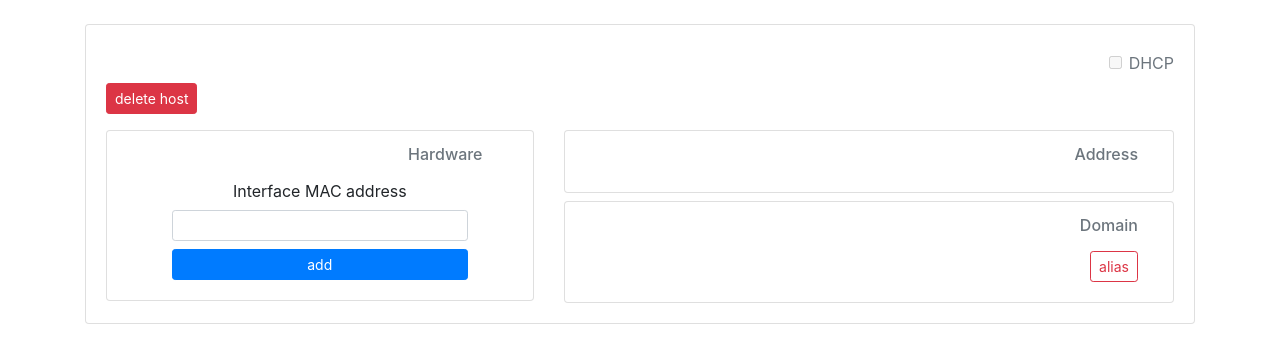
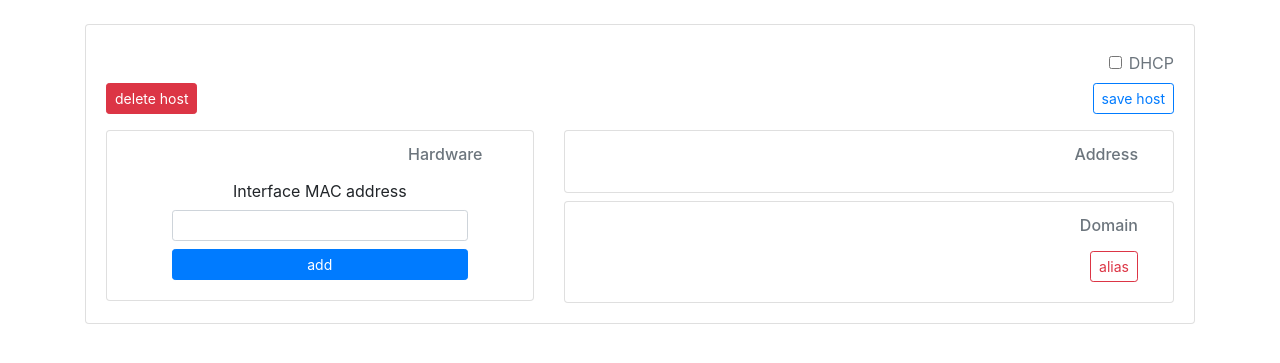
Before and after one commit to guillaume-philippon/slam-v2, a Django app: a page that uses slam/slam_host/templates/host/host.html in a window 1280 px wide. Shown: the part 56-419 px from the top of the page. Run offline with Django 3.2, Linux system fonts and the light colour scheme; the visitor is signed in with stand-in values (Sample User, id 1); data that the repository does not hold is empty; some libraries are stand-ins or nearby versions.

Commit message:
Add swap dhcp flag option

```diff
--- a/slam/slam_host/models.py
+++ b/slam/slam_host/models.py
@@ -11,6 +11,8 @@ This module provide a Host model and all associated method.
 # As we use django models.Model, pylint fail to find objects method. We must disable pylint
 # test E1101 (no-member)
 # pylint: disable=E1101
+from distutils.util import strtobool
+
 from django.db import models
 from django.core.exceptions import ValidationError, ObjectDoesNotExist
 from django.db.utils import IntegrityError
@@ -234,7 +236,7 @@ class Host(models.Model):
                 domain_entry = Domain.objects.get(name=dns_entry['domain'])
                 host.dns_entry = DomainEntry.objects.get(name=dns_entry['ns'], domain=domain_entry)
             if dhcp is not None:  # If we want to update DHCP flag
-                host.dhcp = dhcp
+                host.dhcp = strtobool(dhcp)
             try:  # We check the validity of the object
                 host.full_clean()
             except ValidationError as err:
--- a/slam/slam_host/static/host/host.js
+++ b/slam/slam_host/static/host/host.js
@@ -44,6 +44,27 @@ class Host {
         });
     }
 
+    save () {
+        var self = this;
+        var options = {};
+        var csrftoken = $.cookie('csrftoken');
+        options['dhcp'] = $('#host-dhcp').is(':checked');
+        $.ajaxSetup({
+            headers: {
+                "X-CSRFToken": csrftoken,
+                'Accept': 'application/json'
+            }
+        });
+        $.ajax({
+            url: '/hosts/' + $('#name').text(),
+            type: 'PUT',
+            data: options,
+            success: function(data){
+                    self._get();
+                }
+        });
+    }
+
     remove() {
         var csrftoken = $.cookie('csrftoken');
         $.ajaxSetup({
@@ -56,7 +77,6 @@ class Host {
             url: '/hosts/' + $('#name').text(),
             type: 'DELETE',
             success: function(data){
-//                console.log(data);
                 if (data.status == 'done') {
                     $(location).attr('pathname', '/hosts');
                 }
@@ -67,7 +87,6 @@ class Host {
     switch_index(new_index) {
         this.address_index = new_index;
         this._get();
-//        this.show_ip_address();
     }
 
     show_record() {
@@ -502,6 +521,9 @@ $(function(){
     $('#delete-host').on('click', function(){
         host.remove();
     });
+    $('#host-save-confirm').on('click', function(){
+        host.save();
+    });
 //    console.log('load hardware');
     var hardwareCtrl = new HardwareCtrl();
     $('#hardware-edit-save').on('click', function(){
--- a/slam/slam_host/templates/host/host.html
+++ b/slam/slam_host/templates/host/host.html
@@ -15,16 +15,21 @@
             <h6 class="card-subtitle mb-2 text-muted text-right" id="network"></h6>
             <h6 class="card-subtitle mb-2 text-muted text-right" id="creation_date"></h6>
             <div class="card-subtitle mb-2 text-muted text-right form-check">
-                <input class="form-check-input" type="checkbox" value="" id="host-dhcp" disabled>
+                <input class="form-check-input" type="checkbox" value="" id="host-dhcp">
                 <label class="form-check-label" for="host-dhcp">
                 DHCP
                 </label>
             </div>
             <div class="row">
-                <div class="col-sm-12">
+                <div class="col-sm-6">
                     <button class="btn btn-danger btn-sm"
                             type="button" data-toggle="modal"
                             data-target="#host-delete-confirm">delete host
+                    </button>
+                </div>
+                <div class="col-sm-6 text-right">
+                    <button class="btn btn-outline-primary btn-sm"
+                            type="button" id="host-save-confirm">save host
                     </button>
                 </div>
             </div>
--- a/slam/slam_host/templates/host/host/hardware.html
+++ b/slam/slam_host/templates/host/host/hardware.html
@@ -48,44 +48,10 @@
                     <input type="text" class="form-control form-control-sm" id="hardware-description-edit">
                 </div>
             </div>
-<!--            <div class="form-group row">-->
-<!--                <label for="hardware-vendor-edit" class="col-sm-4 col-form-label text-truncate">Vendor</label>-->
-<!--                <div class="col-sm-8">-->
-<!--                    <input type="text" class="form-control" id="hardware-vendor-edit">-->
-<!--                </div>-->
-<!--            </div>-->
-<!--            <div class="form-group row">-->
-<!--                <label for="hardware-model-edit" class="col-sm-4 col-form-label text-truncate">Model</label>-->
-<!--                <div class="col-sm-8">-->
-<!--                    <input type="text" class="form-control" id="hardware-model-edit">-->
-<!--                </div>-->
-<!--            </div>-->
-<!--            <div class="form-group row">-->
-<!--                <label for="hardware-serial-number-edit" class="col-sm-4 col-form-label text-truncate">Serial Number</label>-->
-<!--                <div class="col-sm-8">-->
-<!--                    <input type="text" class="form-control" id="hardware-serial-number-edit">-->
-<!--                </div>-->
-<!--            </div>-->
-<!--            <div class="form-group row">-->
-<!--                <label for="hardware-inventory-edit" class="col-sm-4 col-form-label text-truncate">Inventory</label>-->
-<!--                <div class="col-sm-8">-->
-<!--                    <input type="text" class="form-control" id="hardware-inventory-edit">-->
-<!--                </div>-->
-<!--            </div>-->
-<!--            <div class="form-group row">-->
-<!--                <label for="hardware-warranty-edit" class="col-sm-4 col-form-label text-truncate">Warranty</label>-->
-<!--                <div class="col-sm-8">-->
-<!--                    <input type="text" class="form-control" id="hardware-warranty-edit">-->
-<!--                </div>-->
-<!--            </div>-->
         </div>
         <hr/>
         <h6 class="card-subtitle mb-2 text-muted text-right">Interfaces</h6>
         <p class="col-sm-12" id="interfaces">
-<!--                    <button class="btn btn-primary btn-sm"-->
-<!--                            type="button" data-toggle="modal"-->
-<!--                            data-target="#interface-remove-confirm">Add-->
-<!--                    </button>-->
         </p>
         <div class="row">
             <div class="col-sm-6">
@@ -93,9 +59,7 @@
                   data-target="#interface-remove-confirm">unlink</button>
             </div>
             <div class="text-right col-sm-6">
-<!--                <button class="btn btn-outline-primary btn-sm btn-block" type="button" data-toggle="modal"-->
-<!--                  data-target="#hardware-edit-save">save</button>-->
-                <button class="btn btn-lg btn-danger btn-sm btn-block" id="hardware-edit-save">save
+                <button class="btn btn-lg btn-outline-primary btn-sm btn-block" id="hardware-edit-save">save
                 </button>
             </div>
         </div>
```
